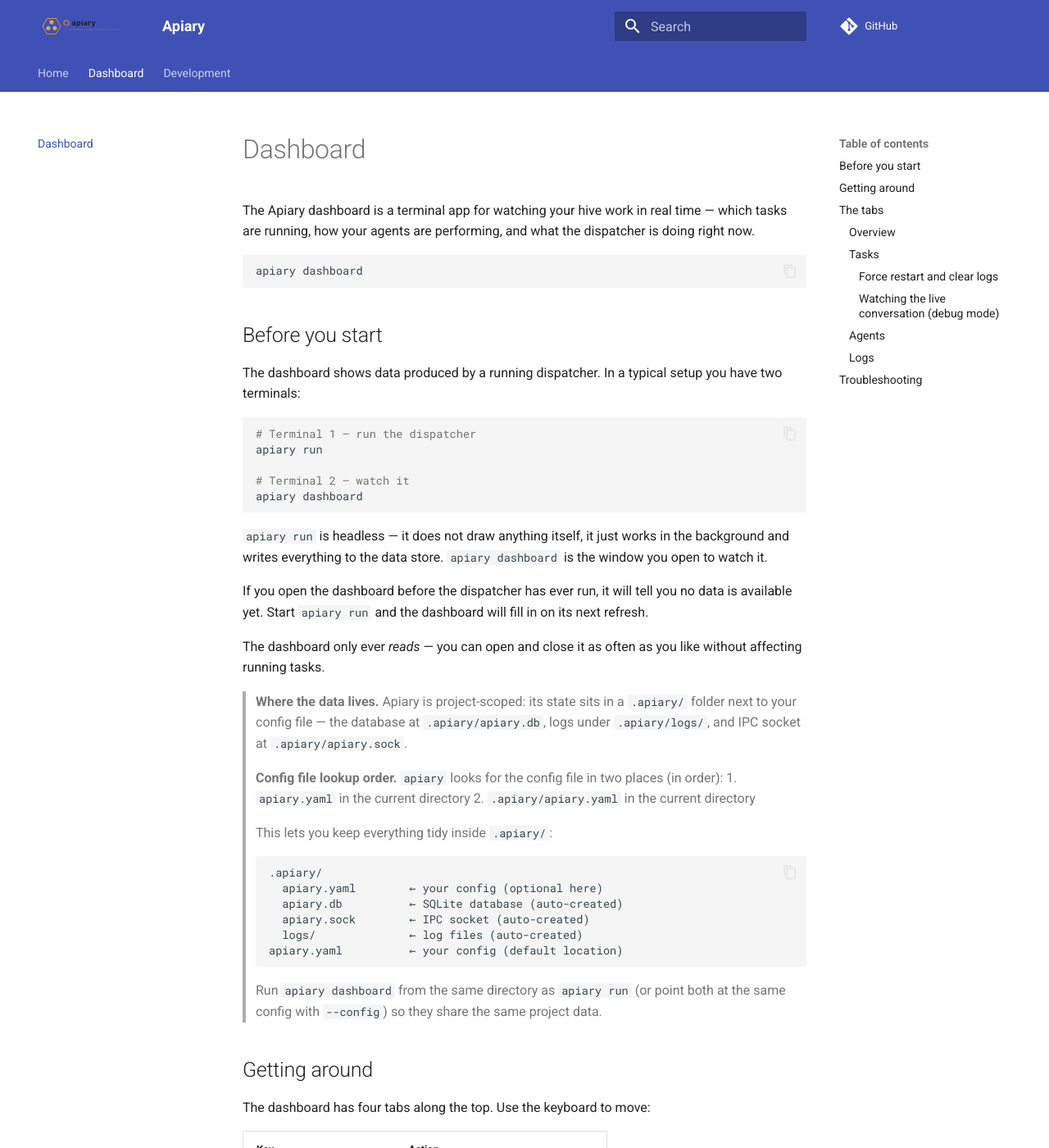
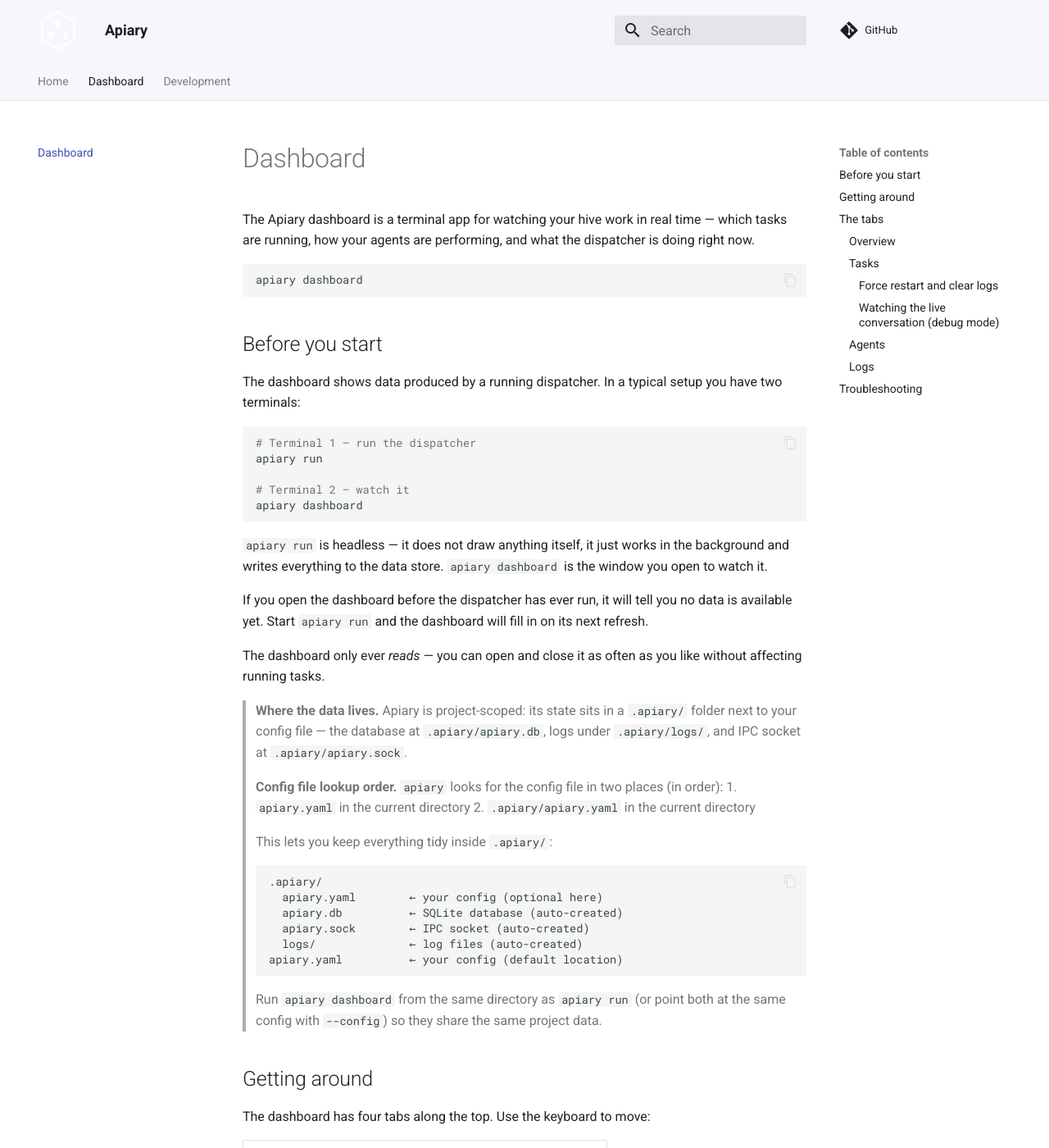
Before and after one commit to orlandoburli/apiary, an MkDocs documentation site: the page built from docs/dashboard.md, in a window 1280 px wide and 1400 px high. Shown: the whole window at 82% size. Built offline with MkDocs 1.6.1 and Material for MkDocs 9.7.7, drawn with Linux system fonts in a browser that asks for light colours; comment, search, counter and statistics services are not loaded.

Commit message:
fix(docs): light header and bigger logo
- primary: white for a header with a light background (#f5f7fa)
- Logo in the header increased to 2.5rem
- Custom CSS for the header, tabs and links with dark colors

```diff
--- a/docs/stylesheets/extra.css
+++ b/docs/stylesheets/extra.css
@@ -1,13 +1,36 @@
-/* Header logo — logo.svg é 3:1 (600x200), mantém proporção */
+/* Bigger header logo */
 .md-header__button.md-logo img,
 .md-header__button.md-logo svg {
-  width: auto;
-  height: 2rem;
+  width: 2.5rem;
+  height: 2.5rem;
 }
 
-/* Sidebar logo */
+/* Bigger sidebar logo */
 .md-nav--primary .md-nav__title .md-nav__button.md-logo img,
 .md-nav--primary .md-nav__title .md-nav__button.md-logo svg {
-  width: auto;
-  height: 2.5rem;
+  width: 3rem;
+  height: 3rem;
 }
+
+/* Lighter header background */
+.md-header {
+  background-color: #f5f7fa;
+  color: #1d1d1f;
+}
+
+/* Header title text color */
+.md-header__title {
+  color: #1d1d1f;
+}
+
+/* Header navigation link color */
+.md-tabs {
+  background-color: #f5f7fa;
+  color: #1d1d1f;
+}
+.md-tabs__link {
+  color: #4a4a4a;
+}
+.md-tabs__link--active {
+  color: #3949ab;
+}
--- a/mkdocs.yml
+++ b/mkdocs.yml
@@ -5,12 +5,12 @@
 
 theme:
   name: material
-  logo: logo.svg
+  logo: icon.svg
   favicon: icon.svg
   palette:
     scheme: default
-    primary: indigo
-    accent: teal
+    primary: white
+    accent: indigo
   features:
     - navigation.instant
     - navigation.tabs
```
